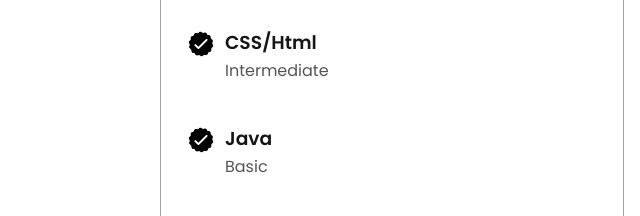
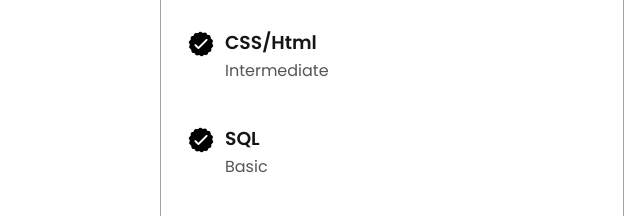
Before and after one commit to Samuel-WM/samuelwalesmcgrath_portfolio, a plain HTML site: page index.html in a window 1280 px wide. Shown: the part 2140-2356 px from the top of the page, 0-640 px from the left. Drawn offline with Linux system fonts and the light colour scheme; a script that the page names is missing.

Commit message:
Update index.html

```diff
--- a/index.html
+++ b/index.html
@@ -186,7 +186,7 @@
                   class="icon"
                 />
                 <div>
-                  <h3>Java</h3>
+                  <h3>SQL</h3>
                   <p>Basic</p>
                 </div>
               </article>
```
